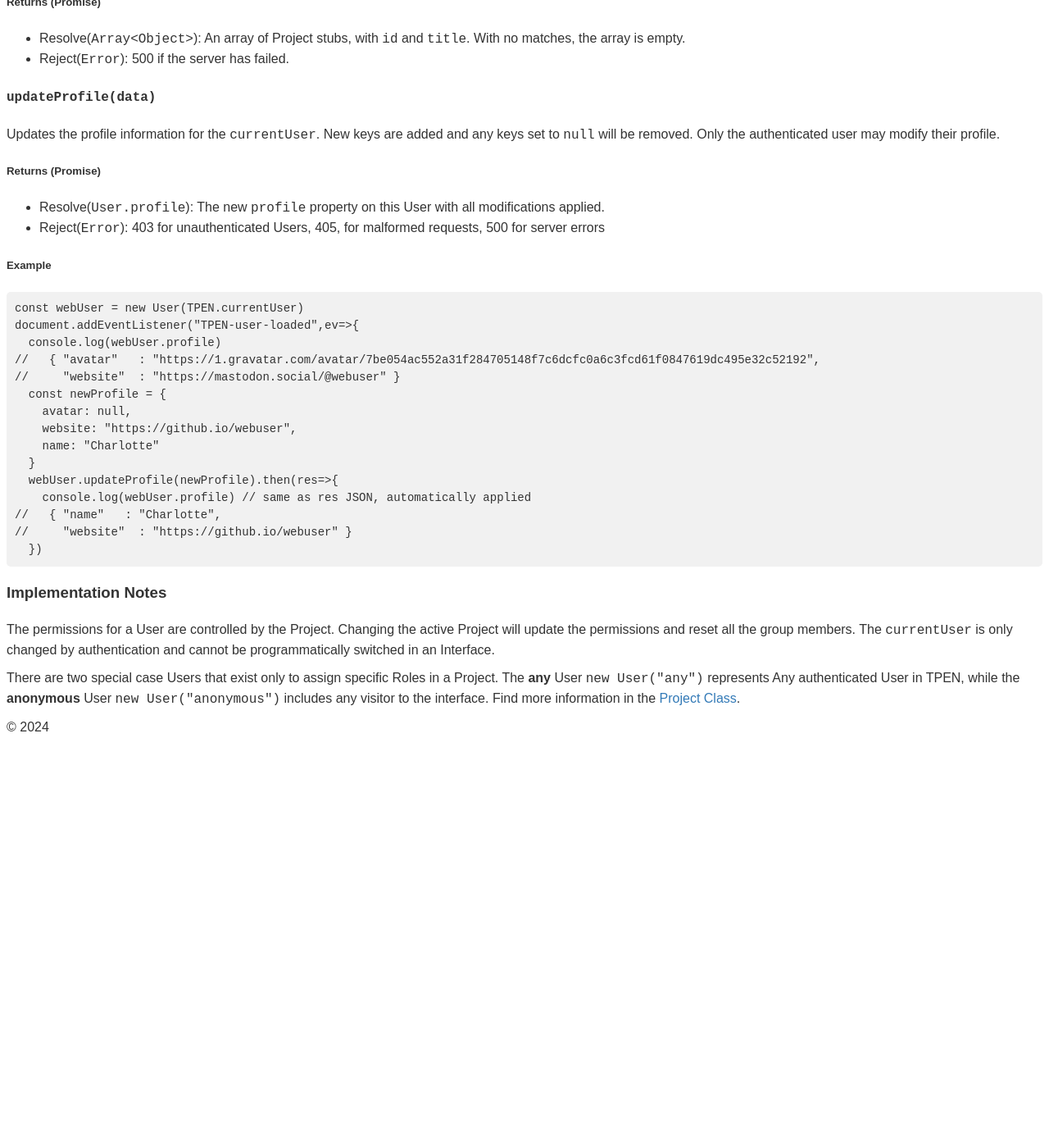
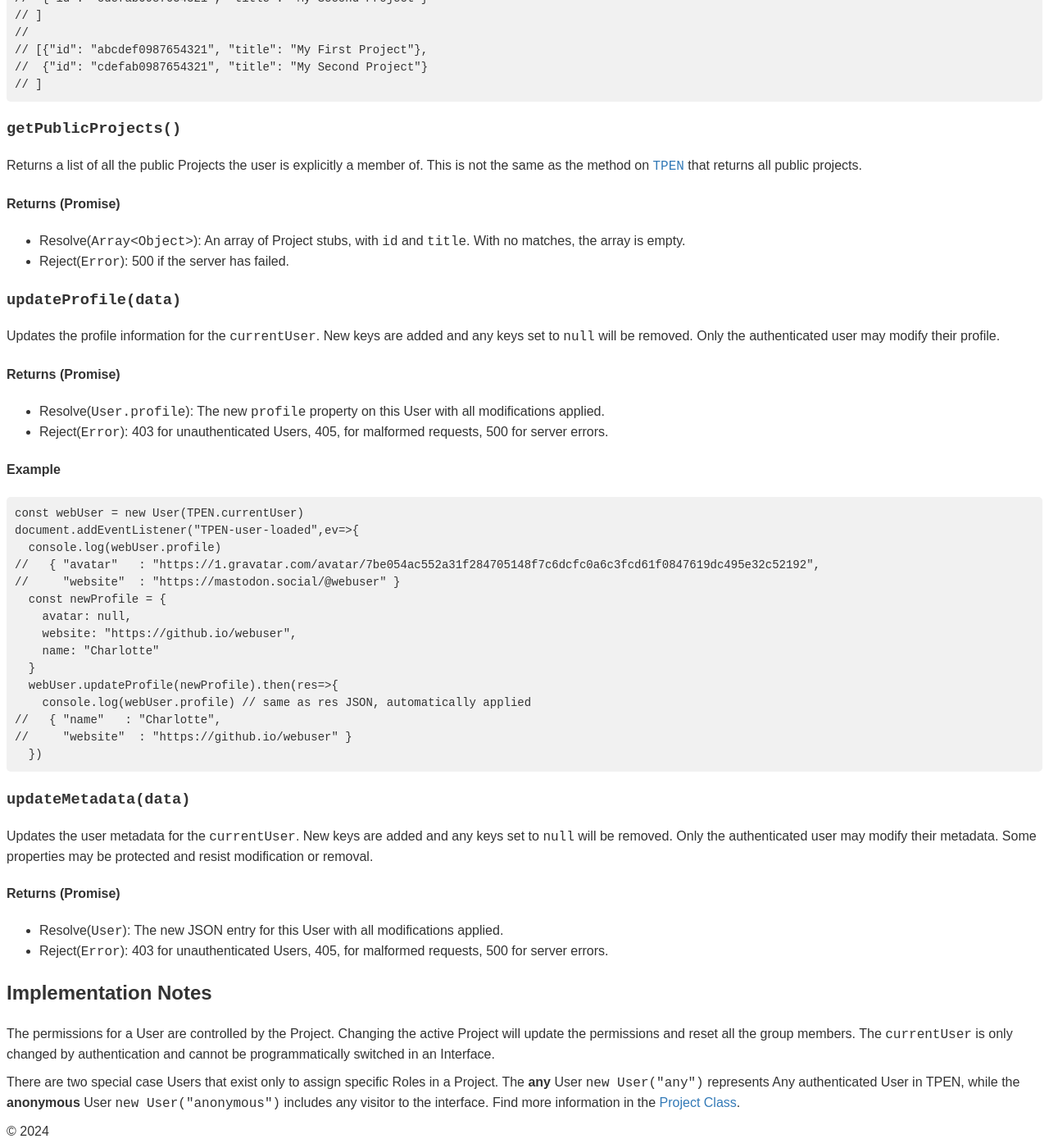
Before and after one commit to oss-slu/TPEN-interfaces, a Jekyll site: the page built from _classes/User.md, in a window 1280 px wide and 1400 px high, scrolled down 2270 px. Shown: the whole window at 82% size. Built offline with Jekyll 4.4.1, drawn with Linux system fonts in a browser that asks for light colours; before the commit the page ends 3177 px from its top, so only the background shows below that; some of the changed text lies outside the part shown.

Commit message:
Update User.md

````diff
--- a/_classes/User.md
+++ b/_classes/User.md
@@ -7,7 +7,16 @@ tags: [tpen, api, javascript, interface]
 
 The User class is used to represent an authenticated TPEN user. Interfaces in TPEN will often need details about the currently authenticated user as well as simple information about the users referenced as contributors, group members, etc.
 
-### Constructor
+1. [Constructor](#constructor)
+2. [Properties](#properties)
+3. [Methods](#methods)
+  - [getProfile()](#getprofile)
+  - [getProjects(withRole)](#getprojectswithrole)
+  - [getPublicProjects()](#getpublicprojects)
+  - [updateProfile(data)](#updateprofiledata)
+4. [Implementation Notes](#implementation-notes)
+
+## Constructor
 
 The constructor for the User class is used to initialize the User object with an identifier unique among users. Instantiating
 a User with no argument `new User()` will return a container for a User for loading or building. An `idString` can also be used
@@ -30,7 +39,7 @@ user "https://store.rerum.io/v1/id/1234567890abcdef87654321" may be called forth
 const user = new User(idString?)
 ```
 
-### Properties
+## Properties
 
 The User class may have the following properties:
 
@@ -48,19 +57,19 @@ The User class may have the following properties:
 
 > &#42; Any additional metadata attached to the `currentUser` will also be provided.
 
-### Methods
+## Methods
 
-#### `getProfile()`
+### `getProfile()`
 
 Returns the profile information for the user. This method only returns the publicly available profile
 and is available on any User.
 
-##### Returns (Promise)
+#### Returns (Promise)
 
 * Resolve(`Object`): An object containing the user's profile information.
 * Reject(`Error`): 404 if the User is not located, 500 if the server has failed.
 
-##### Example
+#### Example
 
 ```js
 const webUser = new User(TPEN.currentUser.id)
@@ -76,18 +85,18 @@ console.log(profile)
 // }
 ```
 
-#### `getProjects(withRole)`
+### `getProjects(withRole)`
 
 Returns a list of all the Projects the user has access to. If a `withRole` is provided, the response will be filtered to
 include only those Projects where the user has the specified Role (exact match, case-insensitive).
 Only available on the `currentUser`.
 
-##### Returns (Promise)
+#### Returns (Promise)
 
 * Resolve(`Array<Object>`): An array of Project stubs, with `id` and `title`. With no matches, the array is empty.
 * Reject(`Error`): 500 if the server has failed.
 
-##### Example
+#### Example
 
 ```js
 const webUser = new User(TPEN.currentUser.id)
@@ -103,26 +112,26 @@ console.log(await webUser.getProfile("LEADER"))
 //  {"id": "cdefab0987654321", "title": "My Second Project"}
 // ]
 ```
-#### `getPublicProjects()`
+### `getPublicProjects()`
 
 Returns a list of all the public Projects the user is explicitly a member of.
 This is not the same as the method on [`TPEN`](./TPEN) that returns all public projects.
 
-##### Returns (Promise)
+#### Returns (Promise)
 
 * Resolve(`Array<Object>`): An array of Project stubs, with `id` and `title`. With no matches, the array is empty.
 * Reject(`Error`): 500 if the server has failed.
 
-#### `updateProfile(data)`
+### `updateProfile(data)`
 
 Updates the profile information for the `currentUser`. New keys are added and any keys set to `null` will be removed. Only the authenticated user may modify their profile.
 
-##### Returns (Promise)
+#### Returns (Promise)
 
 * Resolve(`User.profile`): The new `profile` property on this User with all modifications applied.
-* Reject(`Error`): 403 for unauthenticated Users, 405, for malformed requests, 500 for server errors
+* Reject(`Error`): 403 for unauthenticated Users, 405, for malformed requests, 500 for server errors.
 
-##### Example
+#### Example
 
 ```javascript
 const webUser = new User(TPEN.currentUser)
@@ -142,7 +151,16 @@ document.addEventListener("TPEN-user-loaded",ev=>{
   })
 ```
 
-### Implementation Notes
+### `updateMetadata(data)`
+
+Updates the user metadata for the `currentUser`. New keys are added and any keys set to `null` will be removed. Only the authenticated user may modify their metadata. Some properties may be protected and resist modification or removal.
+
+#### Returns (Promise)
+
+* Resolve(`User`): The new JSON entry for this User with all modifications applied.
+* Reject(`Error`): 403 for unauthenticated Users, 405, for malformed requests, 500 for server errors.
+
+## Implementation Notes
 
 The permissions for a User are controlled by the Project. Changing the active Project will update the permissions and reset all the group members. The `currentUser` is only changed by authentication and cannot be programmatically switched in an Interface.
 
````
